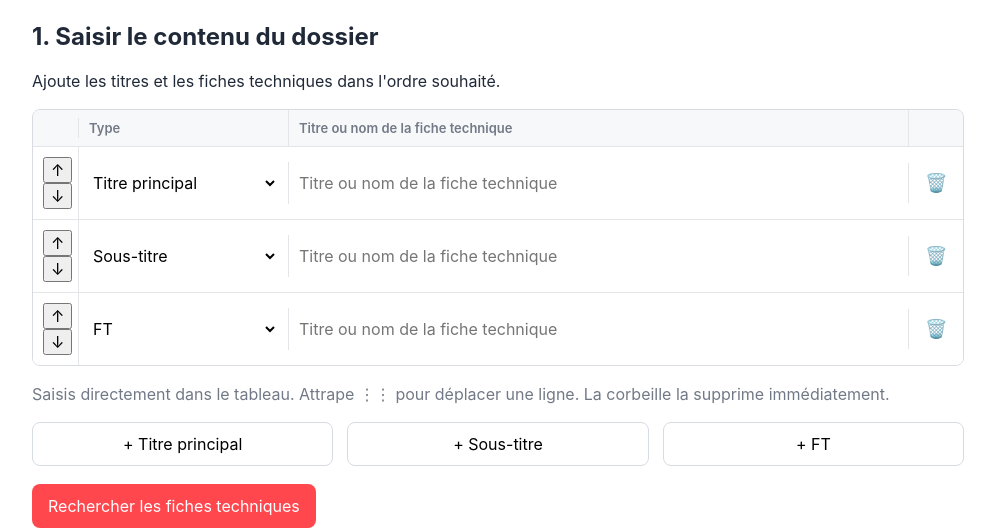
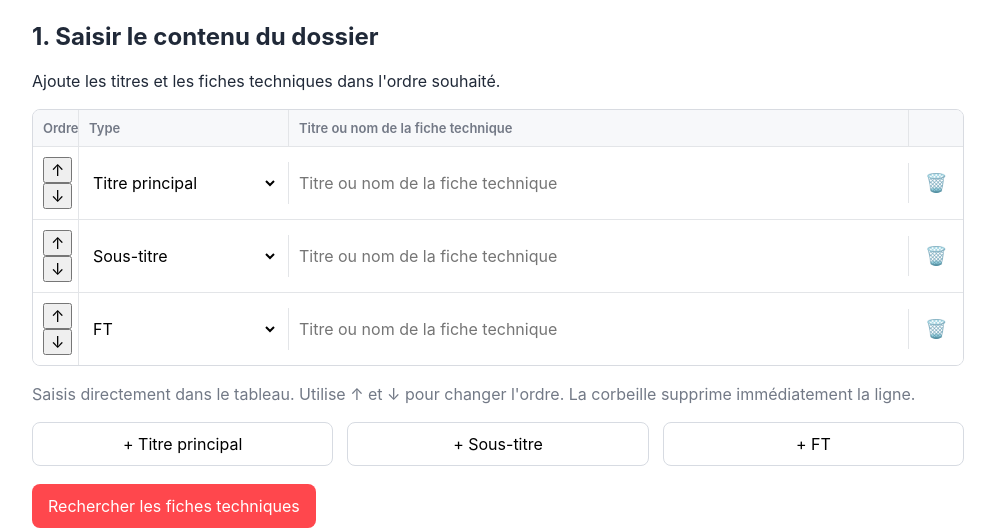
Before and after one commit to NuoArbazdal/fiche-technique-auto, a Flask app: page / in a window 1280 px wide. Shown: the part 206-738 px from the top of the page, without its empty margins (142-1137 px from the left). Run offline with Flask 3, Linux system fonts and the light colour scheme.

Commit message:
Simplifie les controles du tableau

```diff
--- a/templates/index.html
+++ b/templates/index.html
@@ -24,12 +24,12 @@
 
       <div class="plan-table">
         <div class="plan-head">
-          <div></div><div>Type</div><div>Titre ou nom de la fiche technique</div><div></div>
+          <div>Ordre</div><div>Type</div><div>Titre ou nom de la fiche technique</div><div></div>
         </div>
         <div id="rows"></div>
       </div>
 
-      <p class="hint">Saisis directement dans le tableau. Attrape ⋮⋮ pour déplacer une ligne. La corbeille la supprime immédiatement.</p>
+      <p class="hint">Saisis directement dans le tableau. Utilise ↑ et ↓ pour changer l'ordre. La corbeille supprime immédiatement la ligne.</p>
 
       <div class="add-actions">
         <button data-add="Titre principal">+ Titre principal</button>
@@ -70,7 +70,6 @@
     </section>
   </main>
 
-  <script src="/static/vendor/Sortable.min.js"></script>
   <script src="/static/app.js"></script>
 </body>
 </html>
```
